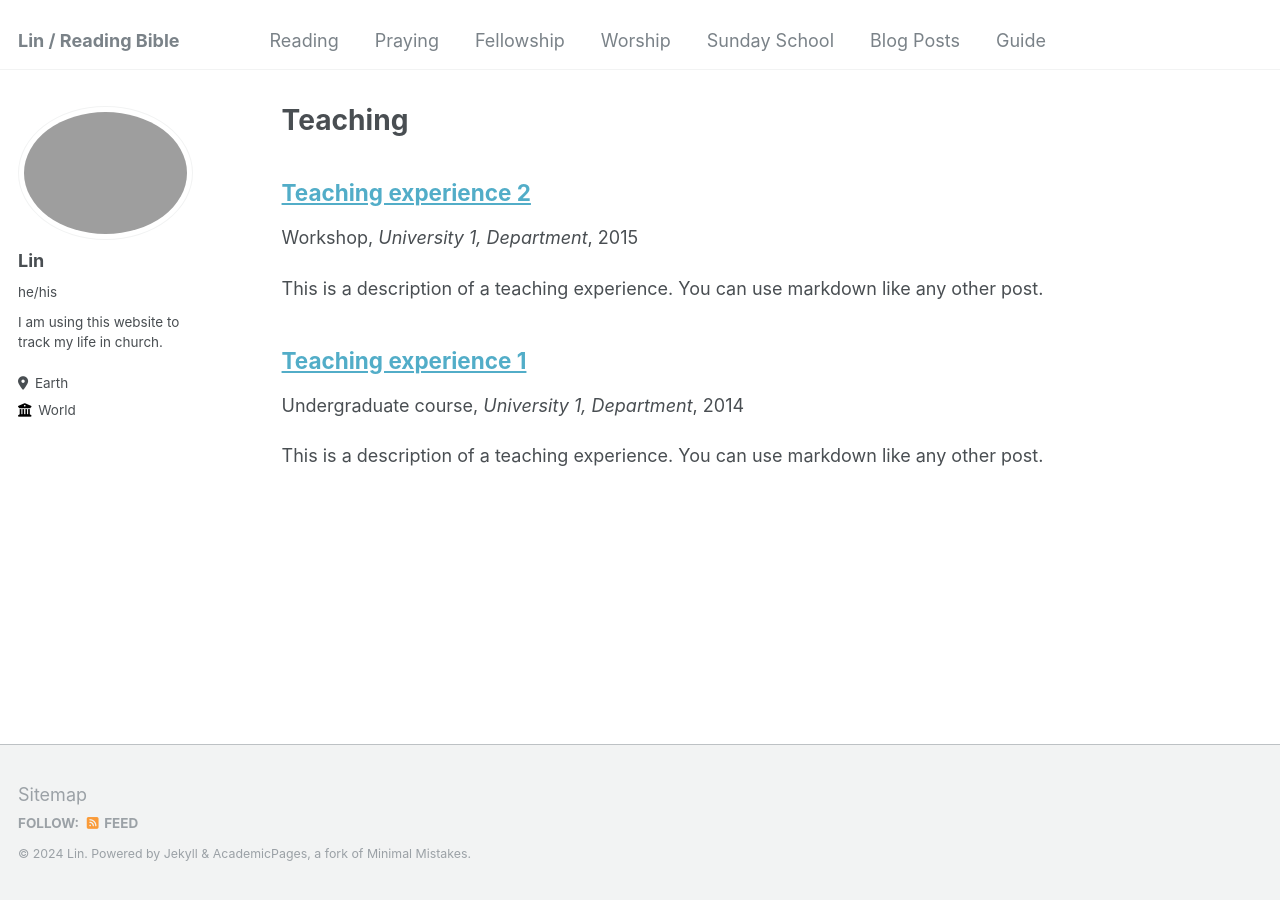
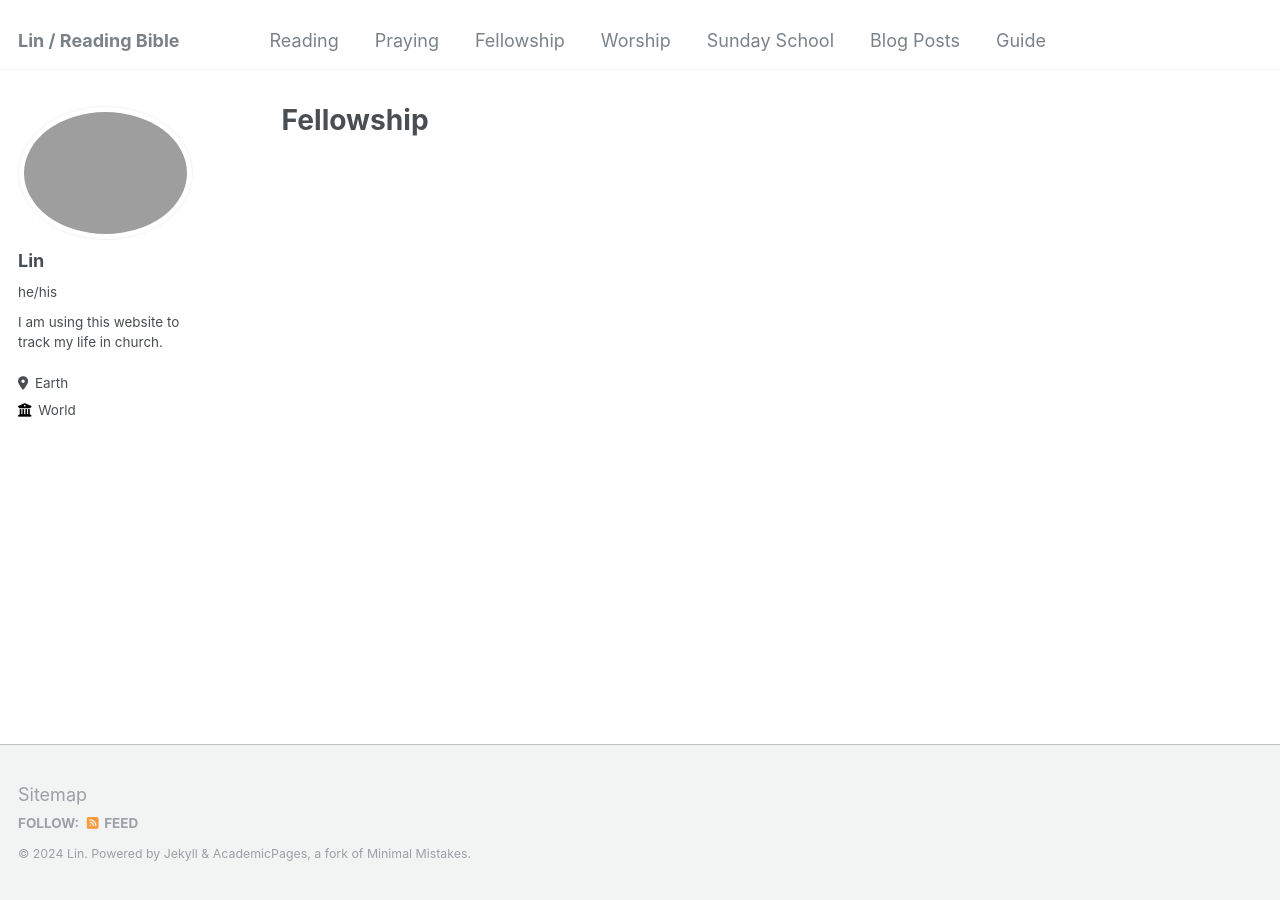
Before and after one commit to linbible/linbible.github.io, a Jekyll site: the page built from _pages/fellowship.html, in a window 1280 px wide. Built offline with Jekyll 4.4.1, drawn with Linux system fonts in a browser that asks for light colours.

Commit message:
update fellowship page

```diff
--- a/_config.yml
+++ b/_config.yml
@@ -200,7 +200,7 @@ kramdown:
 
 # Collections
 collections:
-  teaching:
+  fellowship:
     output: true
     permalink: /:collection/:path/
   reading:
@@ -237,7 +237,7 @@ defaults:
   # _teaching
   - scope:
       path: ""
-      type: teaching
+      type: fellowship
     values:
       layout: single
       author_profile: true
--- a/_teaching/2015-spring-teaching-2.md
+++ b/_fellowship/2014-spring-teaching-1.md
@@ -1,10 +1,10 @@
 ---
-title: "Teaching experience 2"
-collection: teaching
-type: "Workshop"
-permalink: /teaching/2015-spring-teaching-1
+title: "Teaching experience 1"
+collection: fellowship
+type: "Undergraduate course"
+permalink: /fellowship/2014-spring-teaching-1
 venue: "University 1, Department"
-date: 2015-01-01
+date: 2014-01-01
 location: "City, Country"
 ---
 
--- a/_teaching/2014-spring-teaching-1.md
+++ b/_fellowship/2015-spring-teaching-2.md
@@ -1,10 +1,10 @@
 ---
-title: "Teaching experience 1"
-collection: teaching
-type: "Undergraduate course"
-permalink: /teaching/2014-spring-teaching-1
+title: "Teaching experience 2"
+collection: fellowship
+type: "Workshop"
+permalink: /fellowship/2015-spring-teaching-1
 venue: "University 1, Department"
-date: 2014-01-01
+date: 2015-01-01
 location: "City, Country"
 ---
 
--- a/_pages/teaching.html
+++ b/_pages/fellowship.html
@@ -1,7 +1,7 @@
 ---
 layout: archive
-title: "Teaching"
-permalink: /teaching/
+title: "Fellowship"
+permalink: /Fellowship/
 author_profile: true
 ---
 
```
